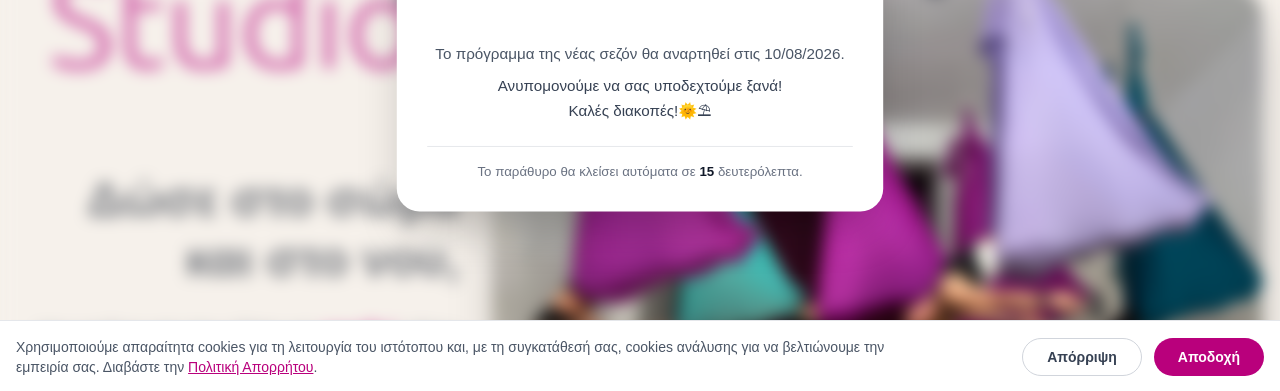
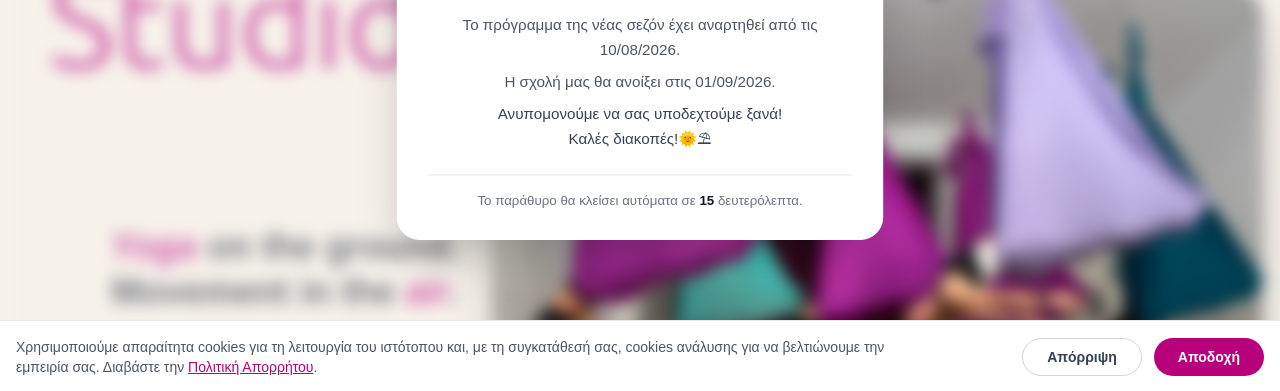
Before and after one commit to Tsagiannoudis/aiorisis, a Next.js app: page / in a window 1280 px wide. Shown: the part 407-798 px from the top of the page. Built offline with nearby package versions, Linux system fonts and the light colour scheme; no server answers.

Commit message:
update popup

```diff
--- a/components/extraComponents/InfoPopup.tsx
+++ b/components/extraComponents/InfoPopup.tsx
@@ -86,7 +86,10 @@ const InfoPopup = () => {
            Νεό πρόγραμμα!
           </h2>
           <p className="text-gray-600 font-light leading-relaxed mb-2">
-            Το πρόγραμμα της νέας σεζόν θα αναρτηθεί στις <strong>10/08/2026</strong>.
+            Το πρόγραμμα της νέας σεζόν έχει αναρτηθεί από τις <strong>10/08/2026</strong>.
+          </p>
+          <p className="text-gray-600 font-light leading-relaxed mb-2">
+            Η σχολή μας θα ανοίξει στις <strong>01/09/2026</strong>.
           </p>
           <p className="text-gray-700 font-light leading-relaxed mb-6">
             Ανυπομονούμε να σας υποδεχτούμε ξανά!<br /> Καλές διακοπές!🌞⛱
--- a/components/home/HeroSection.tsx
+++ b/components/home/HeroSection.tsx
@@ -46,17 +46,17 @@ useEffect(() => {
         <div className="container mx-auto px-4 max-w-7xl flex flex-col md:flex-row items-center">
           {/* Κείμενο  */}
           <div className="md:w-3/5 w-full text-right md:text-right md:pr-8 mb-10 md:mb-0">
-            <h2 className="text-2xl sm:text-4xl md:text-5xl font-bold mb-4 md:mb-6 leading-tight opacity-60">
-              Δώσε στο σώμα <br />
-              και στο νου,
+            <h2 className="text-2xl sm:text-3xl md:text-4xl font-bold mb-4 md:mb-6 leading-tight opacity-60">
+              <span className="font-semibold italic text-[#B9007C]">Yoga</span> on the ground.<br />
+              Movement in the <span className="font-semibold italic text-[#B9007C]">air</span>.
             </h2>
-            <p className="text-base sm:text-lg md:text-xl lg:text-2xl font-light text-gray-500 leading-relaxed">
+            {/* <p className="text-base sm:text-lg md:text-xl lg:text-2xl font-light text-gray-500 leading-relaxed">
               τον χρόνο και τον τόπο να{" "}
               <span className="font-semibold italic text-[#B9007C]">
                 αφεθεί
               </span>{" "}
               μέσω της "αιώρησις"
-            </p>
+            </p> */}
           </div>
 
           {/* Φωτογραφία */}
```
